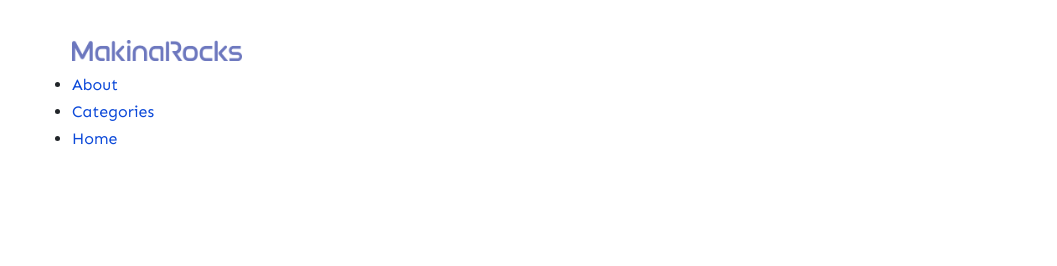
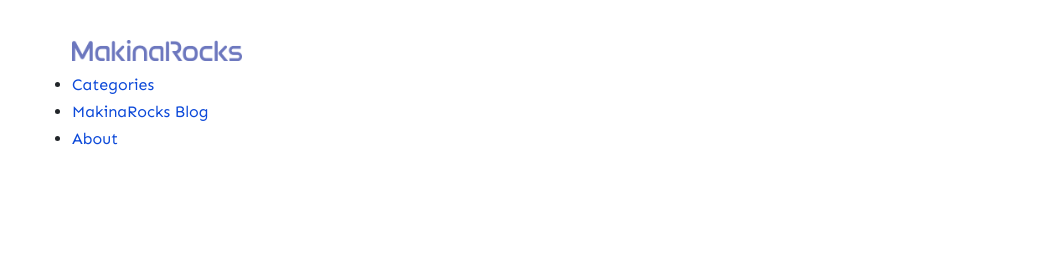
Before and after one commit to wowthemesnet/jekyll-theme-memoirs, a Jekyll site: the page built from index.html, in a window 1280 px wide. Shown: the top 266 px of the page, without its empty margins (111-1168 px from the left). Built offline with Jekyll 4.4.1, drawn with Linux system fonts in a browser that asks for light colours; nearby versions of some CDN libraries; the list of posts is cut into pages by our own code; grey boxes are pictures that could not be loaded.

Commit message:
Add medium blog link on default layout (#26)

```diff
--- a/_layouts/default.html
+++ b/_layouts/default.html
@@ -60,9 +60,9 @@
             <a class="navbar-brand" href="{{ site.baseurl }}/" style="vertical-align: right; display: inline-block;">
                 <img src="{{ site.baseurl }}/{{ site.logo }}" alt="{{ site.name }}" style="width:170px; margin-top: 35px;">
             </a>
+            <li class="header-il"><a class="header-il-a" href="{{ site.baseurl }}/categories">Categories</a></li>
+            <li class="header-il"><a class="header-il-a" href="https://medium.com/makinarocks/" >MakinaRocks Blog</a></li>
             <li class="header-il"><a class="header-il-a" href="http://makinarocks.ai/">About</a></li>
-            <li class="header-il"><a class="header-il-a" href="{{ site.baseurl }}/categories">Categories</a></li>
-            <li class="header-il"><a class="header-il-a" href="{{ site.baseurl }}/" >Home</a></li>
             <!-- <li class="header-il"><a class="header-il-a" href="{{ site.baseurl }}/contact" >Contact</a></li>        -->
             <!-- <li class="header-il"><a class="header-il-a" href="{{ site.baseurl }}/about">About</a></li> -->
         </ul>
@@ -79,8 +79,8 @@
     <nav id="menu">
         <ul>
             <h3>Navigation</h3>
-            <li><a class="header-il-a" href="{{ site.baseurl }}/" >Home</a></li>
             <li><a class="header-il-a" href="{{ site.baseurl }}/categories">Categories</a></li>
+            <li><a class="header-il-a" href="https://medium.com/makinarocks/" >MakinaRocks Blog</a></li>
             <li><a class="header-il-a" href="http://makinarocks.ai/">About</a></li>
 
             <!-- <li><a href="{{ site.baseurl }}/">Home</a></li>
```
